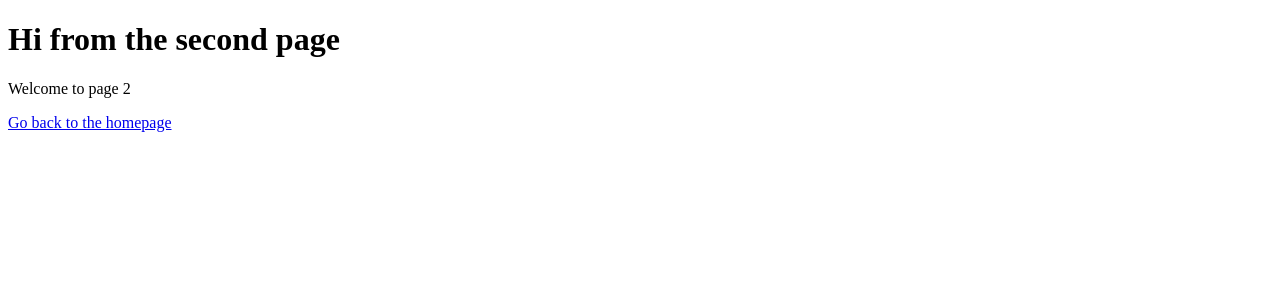
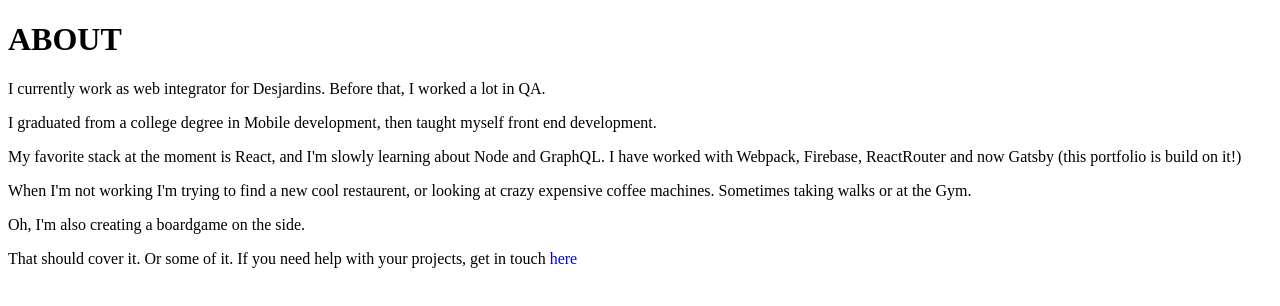
Before and after one commit to wes225/portfolio, a Gatsby site: page /about in a window 1280 px wide. Built offline with nearby package versions, Linux system fonts and the light colour scheme; Gatsby itself is replaced by a stand-in of ours.

Commit message:
Adds content to Homepage and About page

```diff
--- a/src/pages/about.js
+++ b/src/pages/about.js
@@ -3,9 +3,33 @@ import Link from 'gatsby-link'
 
 const About = () => (
   <div>
-    <h1>Hi from the second page</h1>
-    <p>Welcome to page 2</p>
-    <Link to="/">Go back to the homepage</Link>
+    <h1>ABOUT</h1>
+    <p>I currently work as web integrator for Desjardins. Before that, I worked a
+      lot in QA.</p>
+      <p>
+      I graduated from a college degree in Mobile development, then taught myself
+      front end development.
+      </p>
+      <p>
+      My favorite stack at the moment is React, and I'm slowly learning about Node and
+      GraphQL. I have worked with Webpack, Firebase, ReactRouter and now Gatsby (this
+      portfolio is build on it!)
+      </p><p>
+      When I'm not working I'm trying to find a new cool restaurent, or looking at
+      crazy expensive coffee machines. Sometimes taking walks or at the Gym.
+      </p><p>
+      Oh, I'm also creating a boardgame on the side.
+      </p>
+      <p>
+      That should cover it. Or some of it. If you need help with your projects, get in
+      touch {< Link
+      to = "/contact"
+      style = {{
+          textDecoration: 'none'
+        }} > here </Link>}
+
+    </p>
+
   </div>
 )
 
```
Also changed, not shown: src/pages/index.js (+6 -3 lines).
